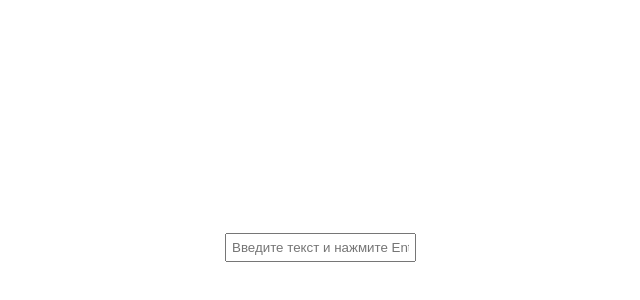
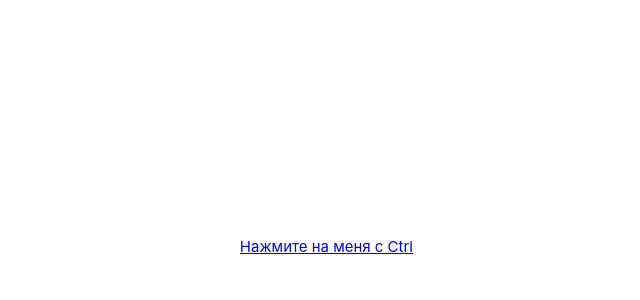
Before and after one commit to VeNtAk1/Vue, a Vue app: page / in a window 1280 px wide. Shown: the part 148-448 px from the top of the page, without its empty margins (224-864 px from the left). Built offline with nearby package versions, Linux system fonts and the light colour scheme; the HTML template or start-up script is replaced by a standard one.

Commit message:
52_2_Vue

```diff
--- a/src/App.vue
+++ b/src/App.vue
@@ -2,15 +2,14 @@
 export default {
     data() {
         return {
-            inputText: '', // Текст из инпута
-            savedText: ''  // Текст, который будет отображаться
+            message: '' // Текст, который будет отображаться
         }
     },
     methods: {
-        saveText(event) {
-            if (event.key === 'Enter') { // Проверяем, нажата ли клавиша Enter
-                this.savedText = this.inputText; // Сохраняем введённый текст
-                this.inputText = ''; // Очищаем поле ввода
+        handleClick(event) {
+            if (event.ctrlKey) { // Проверяем, зажат ли Ctrl
+                event.preventDefault(); // Предотвращаем переход по ссылке
+                this.message = 'Вы нажали на ссылку с зажатым Ctrl!';
             }
         }
     }
@@ -18,14 +17,16 @@ export default {
 </script>
 
 <template>
-    <input type="text" v-model="inputText" @keyup.enter="saveText" placeholder="Введите текст и нажмите Enter">
-    <p v-if="savedText">Вы ввели: {{ savedText }}</p>
+    <a href="https://example.com" @click="handleClick">Нажмите на меня с Ctrl</a>
+    <p v-if="message">{{ message }}</p>
 </template>
 
 <style>
-    input {
+    a {
         display: block;
         margin-bottom: 10px;
-        padding: 5px;
+        color: blue;
+        cursor: pointer;
+        text-decoration: underline;
     }
 </style>
```
